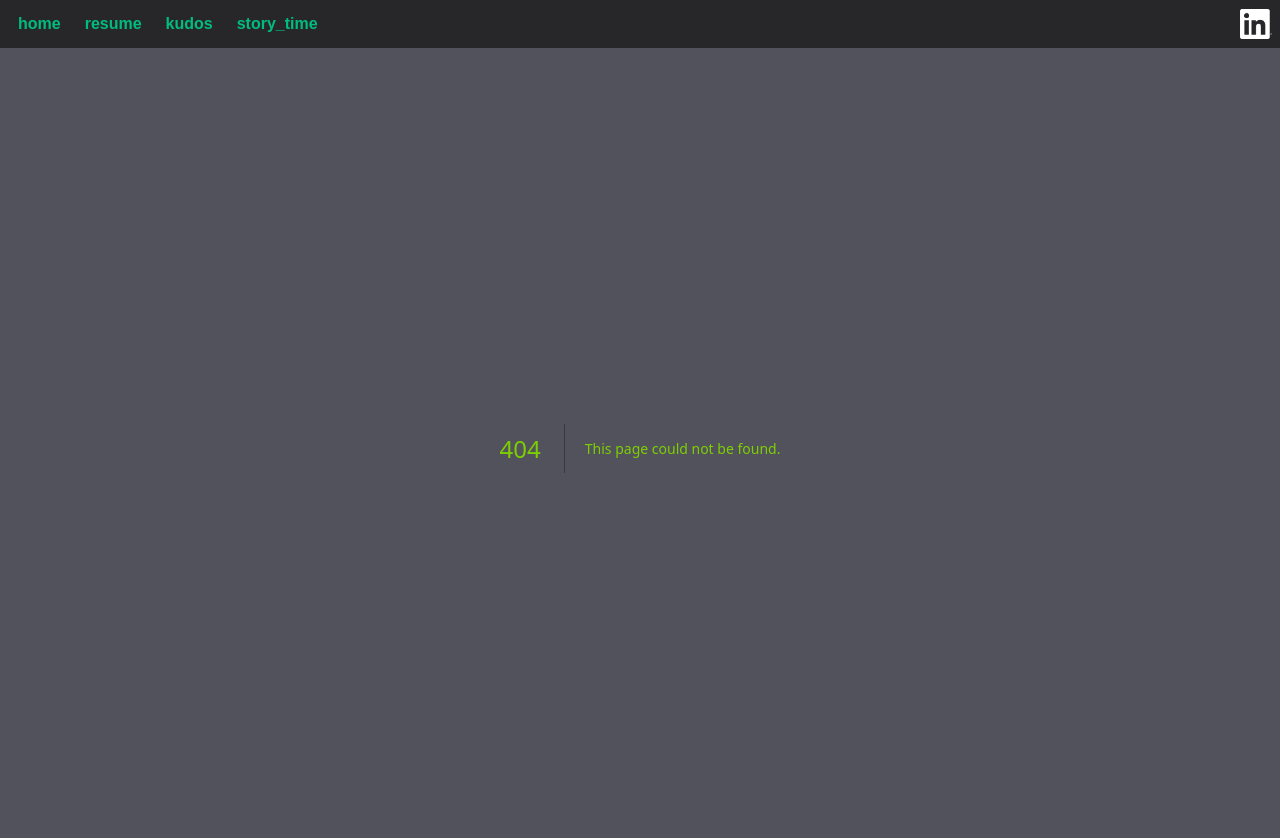
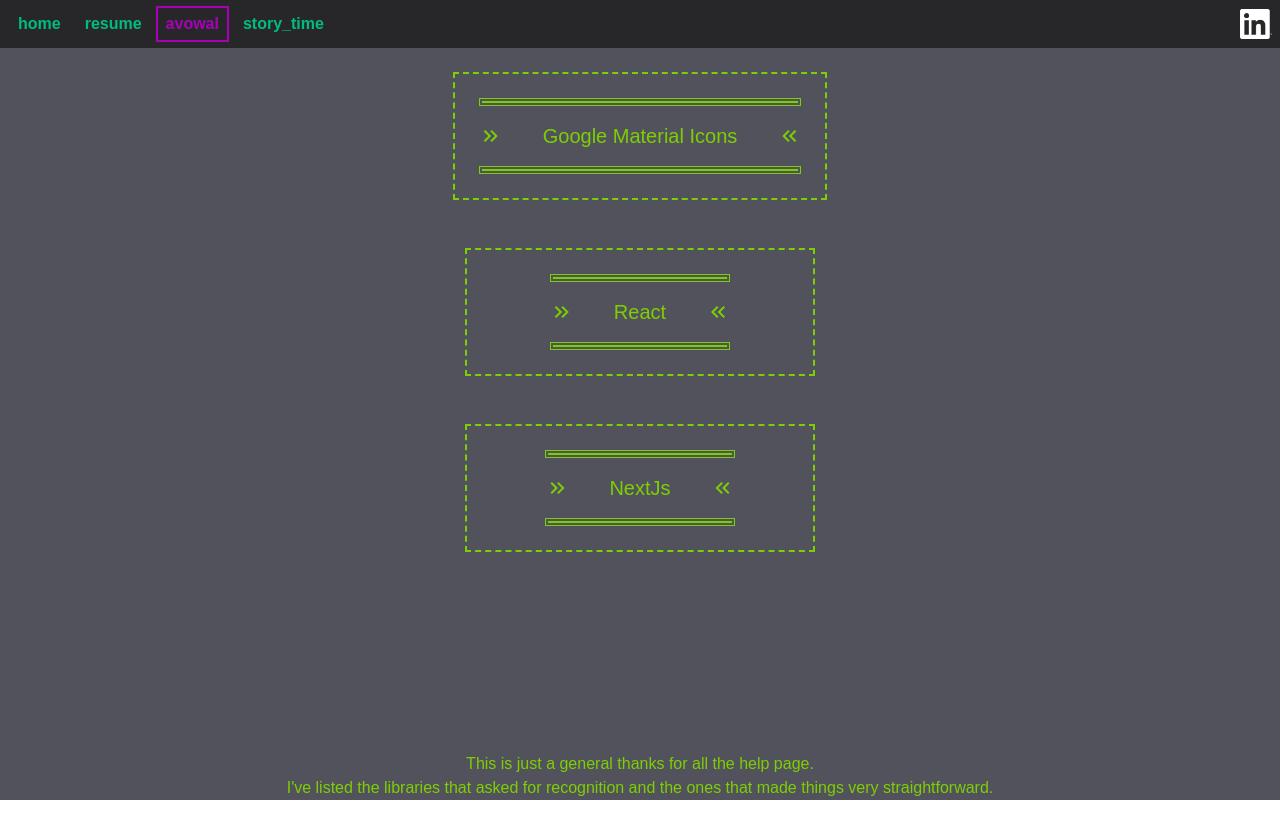
Before and after one commit to adsaines/adsaines.github.io, a Next.js app: page /avowal in a window 1280 px wide. Before the commit this address had no page. Shown: the top 838 px of the page. After the commit the page ends 800 px from the top, so only its background shows below. Built offline with nearby package versions, Linux system fonts and the light colour scheme.

Commit message:
renamed kudos to avowed and updated layout so that the menu won't scroll out of view

```diff
--- /dev/null
+++ b/src/app/avowal/page.tsx
@@ -0,0 +1,28 @@
+'use client'
+
+import { NextPage } from "next";
+import { GoogleMaterialIconsAvowal, NextJsAvowal, ReactAvowal } from "./projections";
+
+// TODO: write some stuff about the libraries I used to make this page
+
+const Avowal: NextPage = () => {
+    return (
+        <div className="h-full flex flex-col overflow-auto justify-between items-center">
+            <div className="flex flex-col min-w-[400px] max-w-[600px] justify-center justify-start items-center mb-6">
+                <GoogleMaterialIconsAvowal />
+                <ReactAvowal />
+                <NextJsAvowal />
+            </div>
+            <div className="flex flex-col justify-end items-center">
+                <p>
+                    This is just a general thanks for all the help page.
+                </p>
+                <p>
+                    I've listed the libraries that asked for recognition and the ones that made things very straightforward.
+                </p>
+            </div>
+        </div>
+    )
+}
+
+export default Avowal
--- a/src/app/kudos/projections.tsx
+++ b/src/app/avowal/projections.tsx
@@ -2,9 +2,7 @@
 import NextJsLightBackground from '@/images/nextjs-icon-light-background.png'
 import GoogleIcon from '@/images/google-logo.png'
 
-// TODO: might have to figure out how to keep kudos from moving down a line, possible grow it into a pop-up
-
-const KudosBox = ({name, blurb, logoSrc}:{name: string, blurb: string, logoSrc: string}) => {
+const AvowalBox = ({name, blurb, logoSrc}:{name: string, blurb: string, logoSrc: string}) => {
     const [show, setShow] = useState(false);
     const [clicked, setClicked] = useState(false);
 
@@ -14,7 +12,7 @@
     }
 
     return (
-        <button onClick={onClick} className="flex flex-col gap-4 border-2 border-dashed hover:border-double hover:border-(--must-see-me) group p-6 m-6 max-w-[550px] justify-center items-center cursor-pointer">
+        <button onClick={onClick} className="flex flex-col gap-4 border-2 border-dashed hover:border-double hover:border-(--must-see-me) group p-6 m-6 max-w-[550px] min-w-[350px] justify-center items-center cursor-pointer">
             <div className="flex flex-col">
                 <GeneralLogo isOpen={clicked} name={name} />
             </div>
@@ -77,26 +75,26 @@
     )
 }
 
-export const GoogleMaterialIconsKudos = () => {
+export const GoogleMaterialIconsAvowal = () => {
     const blurb = `It sure it nice to have a professional grade library with a free tier that doesn't make me sign up for it. I only need a few of these and it's saves a lot of time and effort that would have been spent generating SVG's for commonly used items.`
 
     return (
-        <KudosBox blurb={blurb} name="Google Material Icons" logoSrc={GoogleIcon.src}/>
+        <AvowalBox blurb={blurb} name="Google Material Icons" logoSrc={GoogleIcon.src}/>
     )
 }
 
-export const ReactKudos = () => {
+export const ReactAvowal = () => {
     const blurb = `I do enjoy being able to code in a functional paradigm. Seriously, it is really nice to have access and recognition for all of the front end work so that you don't break everything because you mistyped or capitlized the wrong letter.`
 
     return (
-        <KudosBox blurb={blurb} name="React" logoSrc='https://upload.wikimedia.org/wikipedia/commons/a/a7/React-icon.svg'/>
+        <AvowalBox blurb={blurb} name="React" logoSrc='https://upload.wikimedia.org/wikipedia/commons/a/a7/React-icon.svg'/>
     )
 }
 
-export const NextJsKudos = () => {
+export const NextJsAvowal = () => {
     const blurb = `I didn't major in computer science. I don't know how to write a server. This works and does what I don't have the time to figure out.`
 
     return (
-        <KudosBox blurb={blurb} name="NextJs" logoSrc={NextJsLightBackground.src}/>
+        <AvowalBox blurb={blurb} name="NextJs" logoSrc={NextJsLightBackground.src}/>
     )
 }
--- a/src/app/kudos/page.tsx
+++ /dev/null
@@ -1,18 +0,0 @@
-'use client'
-
-import { NextPage } from "next";
-import { GoogleMaterialIconsKudos, NextJsKudos, ReactKudos } from "./projections";
-
-// TODO: write some stuff about the libraries I used to make this page
-
-const Kudos: NextPage = () => {
-    return (
-        <div className="flex flex-wrap h-screen justify-center items-start">
-            <GoogleMaterialIconsKudos />
-            <ReactKudos />
-            <NextJsKudos />
-        </div>
-    )
-}
-
-export default Kudos
--- a/src/app/resume/page.tsx
+++ b/src/app/resume/page.tsx
@@ -2,10 +2,10 @@
 import { BlurbWithTitle, ItemWithExplanations, StandardResumeSection, TitleWithBricks } from "./projections";
 import { ResumeWording } from './resumeWording'
 
-/* this will require a media query for small screen setup, primarily, more horizontal room if the screen is small */
+/* TODO: this will require a media query for small screen setup, primarily, more horizontal room if the screen is small */
 const Resume: NextPage = () => {
     return (
-        <div className="flex justify-center">
+        <div className="h-full overflow-auto flex justify-center">
             <article className={`resume flex flex-col p-4 gap-4 m-2 max-w-4/5 text-lg`}>
                 <StandardResumeSection title="Personal Details">
                     <div className="flex flex-wrap gap-4 justify-between text-(--text-theme-secondary)">
@@ -30,22 +30,22 @@
                             <span className="text-center">Through this work we have come to value:</span>
                         </p>
                         <p className="flex flex-col justify-center items-center">
-                            <div className="flex flex-wrap justify-center">
+                            <span className="flex flex-wrap justify-center">
                                 <span className="text-2xl text-(--text-theme-secondary)">Individuals and interactions </span>
                                 <span className="text-center">over processes and tools</span>
-                            </div>
-                            <div className="flex flex-wrap justify-center">
+                            </span>
+                            <span className="flex flex-wrap justify-center">
                                 <span className="text-2xl text-(--text-theme-secondary)">Working software </span>
                                 <span className="text-center">over comprehensive documentation</span>
-                            </div>
-                            <div className="flex flex-wrap justify-center">
+                            </span>
+                            <span className="flex flex-wrap justify-center">
                                 <span className="text-2xl text-(--text-theme-secondary)">Customer collaboration </span>
                                 <span className="text-center">over contract negotiation</span>
-                            </div>
-                            <div className="flex flex-wrap justify-center">
+                            </span>
+                            <span className="flex flex-wrap justify-center">
                                 <span className="text-2xl text-(--text-theme-secondary)">Responding to change </span>
                                 <span className="text-center">over following a plan</span>
-                            </div>
+                            </span>
                         </p>
                         <p className="flex flex-col justify-center items-center">
                             <span className="text-center">That is, while there is value in the items on</span>
--- a/src/app/stories/page.tsx
+++ b/src/app/stories/page.tsx
@@ -5,7 +5,6 @@
 import { StorySegment, StorySelection } from "./projections";
 import { Stories, myStories } from "./stories";
 
-// TODO: need to find out how to keep the screen height from creating a little extra scroll space on pages where it I want it to be the size of the screen and scroll in the container, like here
 const StoriesPage: NextPage = () => {
     const [myStory, setMyStory] = useState<string[]>(['Just the beginning...'])
     const [title, setTitle] = useState('Default message')
@@ -13,9 +12,9 @@
     const storyList = Object.keys(myStories);
 
     return (
-        <div className="h-screen flex">
+        <div className="h-full flex overflow-hidden">
             {/* TODO: need a media query here for when the screen is small to give the selection pane more room, 1/5 big, 3/8 small */}
-            <div className="flex flex-col w-3/8 overflow-auto border-r-2 p-4 gap-2">
+            <div className="flex flex-col w-2/5 border-r-2 p-4 gap-2">
                 {
                     storyList.map((storyName, index) => {
                         const onClick = () => {
@@ -34,12 +33,12 @@
                     })
                 }
             </div>
-            <article className="flex flex-col w-full overflow-auto p-6">
+            <div className="overflow-auto flex flex-col w-full p-6">
                 <h1 className="font-semibold text-2xl pb-4">{title}</h1>
                 {
                     myStory.map((segment, index) => <StorySegment key={`segment-${index}`} segment={segment}/> )
                 }
-            </article>
+            </div>
         </div>
     )
 }
--- a/src/structures/header.tsx
+++ b/src/structures/header.tsx
@@ -8,7 +8,7 @@
     const path = usePathname()
 
     return (
-        <div className="h-full w-full flex flex-col bg-(--background-theme-primary) text-(--text-theme-primary)">
+        <div className="h-screen w-full flex flex-col bg-(--background-theme-primary) text-(--text-theme-primary)">
             <nav
                 aria-label="Pages and contact links."
                 data-show={path !== '/'}
@@ -29,9 +29,9 @@
                         />
                     <HeaderLink
                         hoverText="Libraries I used to make this page, and why I like them"
-                        name="kudos"
-                        path="kudos"
-                        selected={path.includes('kudos')}
+                        name="avowal"
+                        path="avowal"
+                        selected={path.includes('avowal')}
                         />
                     <HeaderLink
                         hoverText="Stories of my dev career"
```
